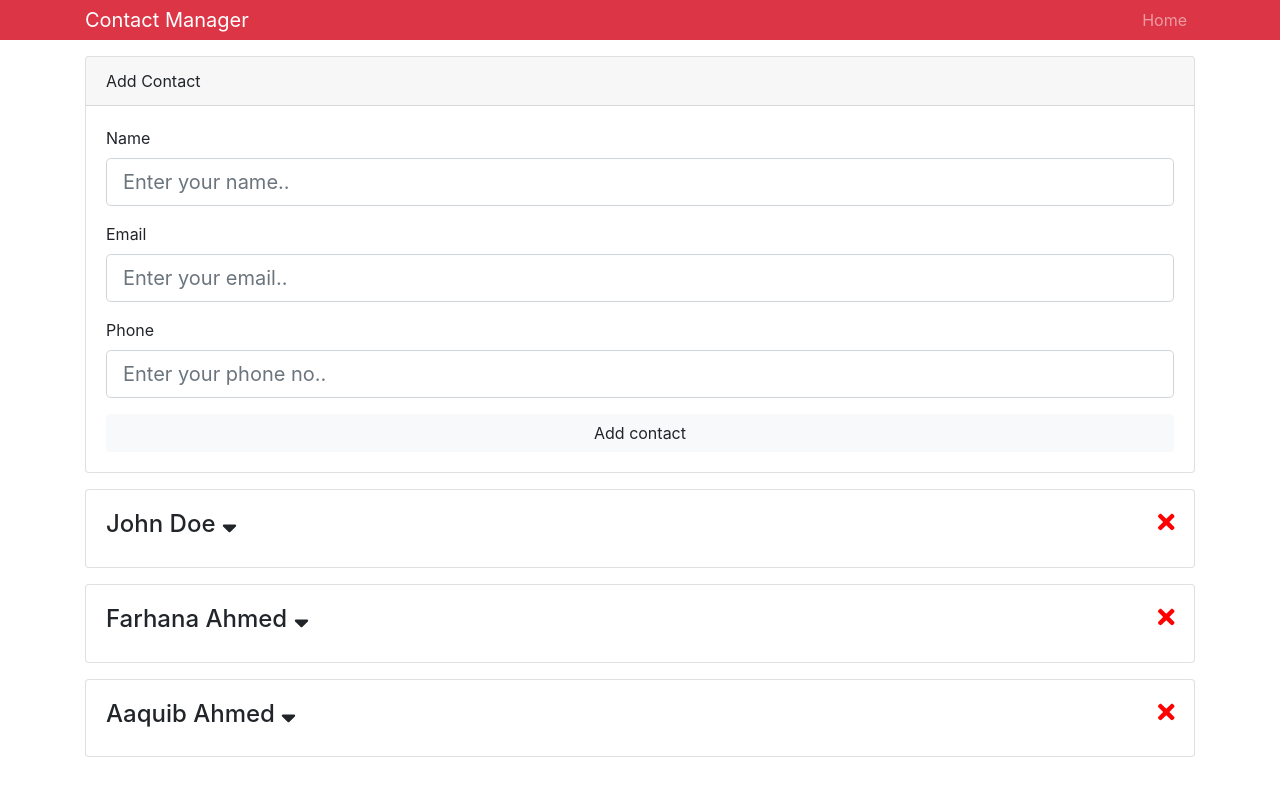
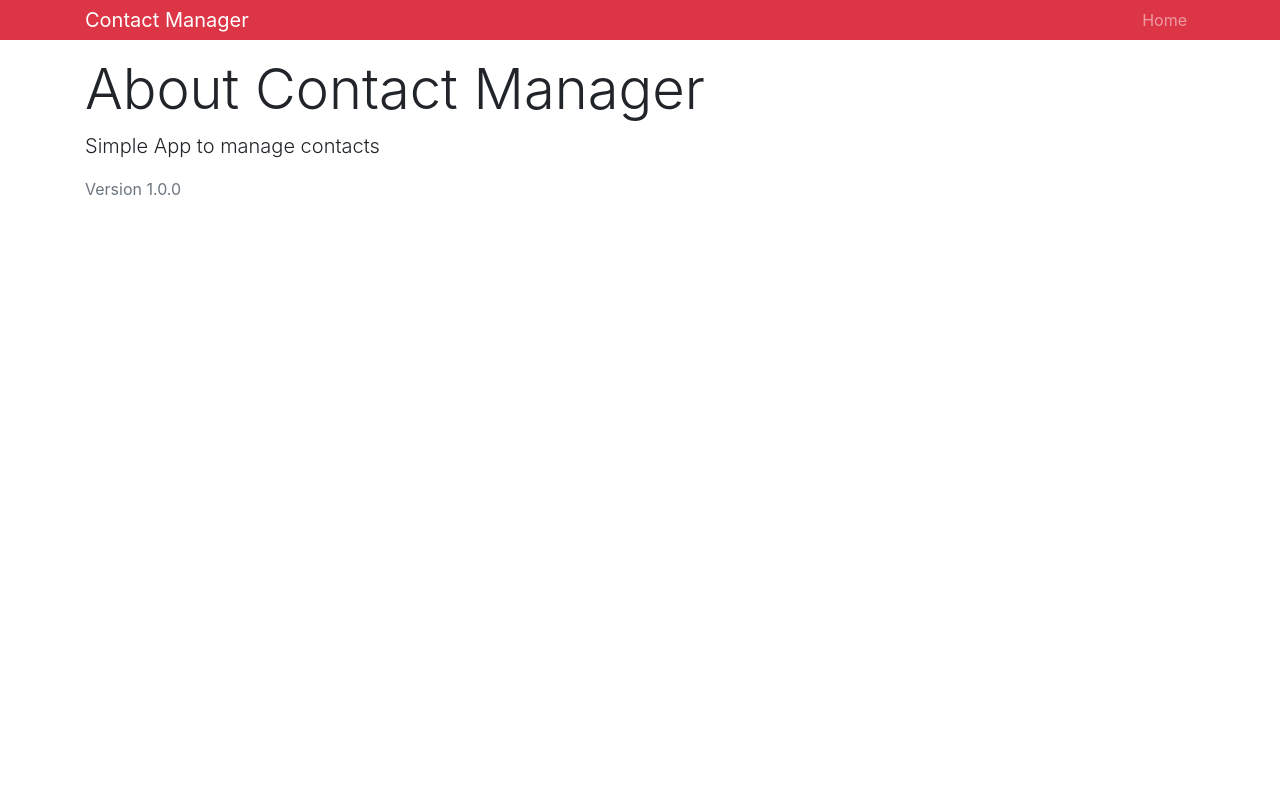
Before and after one commit to killcodeX/Contact-Manager, a React (Create React App) app in the folder contact-manager/: page /about in a window 1280 px wide. Shown: the top 796 px of the page. Built offline with nearby package versions, Linux system fonts and the light colour scheme.

Commit message:
setup the route

```diff
--- a/contact-manager/package.json
+++ b/contact-manager/package.json
@@ -13,6 +13,7 @@
     "classnames": "^2.2.6",
     "react": "^16.13.1",
     "react-dom": "^16.13.1",
+    "react-router-dom": "^5.2.0",
     "react-scripts": "3.4.1",
     "uuid": "^8.0.0"
   },
--- a/contact-manager/src/App.js
+++ b/contact-manager/src/App.js
@@ -1,6 +1,8 @@
 import React, { Component } from 'react';
+import { BrowserRouter as Router, Route, Switch} from 'react-router-dom';
 import Contacts from './contacts/Contacts';
 import Header from './components/layout/Header';
+import About from './components/pages/about';
 import AddContact from './contacts/addContact';
 
 import { Provider } from './context';
@@ -12,13 +14,18 @@
   render(){
     return (
       <Provider>
-        <div className="App">
-          <Header branding="Contact Manager"/>
-          <div className="container">
-            <AddContact/>
-            <Contacts />
+        <Router>
+          <div className="App">
+            <Header branding="Contact Manager"/>
+            <div className="container">
+              <Switch>
+                <Route exact path='/' component={Contacts}/>
+                <Route exact path='/contact/add' component={AddContact}/>
+                <Route exact path='/about' component={About}/>
+              </Switch>
+            </div>
           </div>
-        </div>
+        </Router>
       </Provider>
     );
   }
--- /dev/null
+++ b/contact-manager/src/components/pages/about.js
@@ -0,0 +1,11 @@
+import React from 'react'
+
+export default function About() {
+    return (
+        <div>
+            <h1 className='display-4'>About Contact Manager</h1>
+            <p className='lead'>Simple App to manage contacts</p>
+            <p className='text-secondary'>Version 1.0.0</p>
+        </div>
+    )
+}
--- a/contact-manager/src/contacts/Contacts.js
+++ b/contact-manager/src/contacts/Contacts.js
@@ -12,6 +12,7 @@
                     const { contacts } = value;
                     return(
                         <React.Fragment>
+                            <h1 className='display-4 mb-3'><span className='text-danger'>Contact</span> List</h1>
                             {contacts.map(contact => (
                                 <Contact key={contact.id}  contact={contact}/>
                             ))}
```
Also changed, not shown: 1 other file (tests, documents, lock files or other folders).
